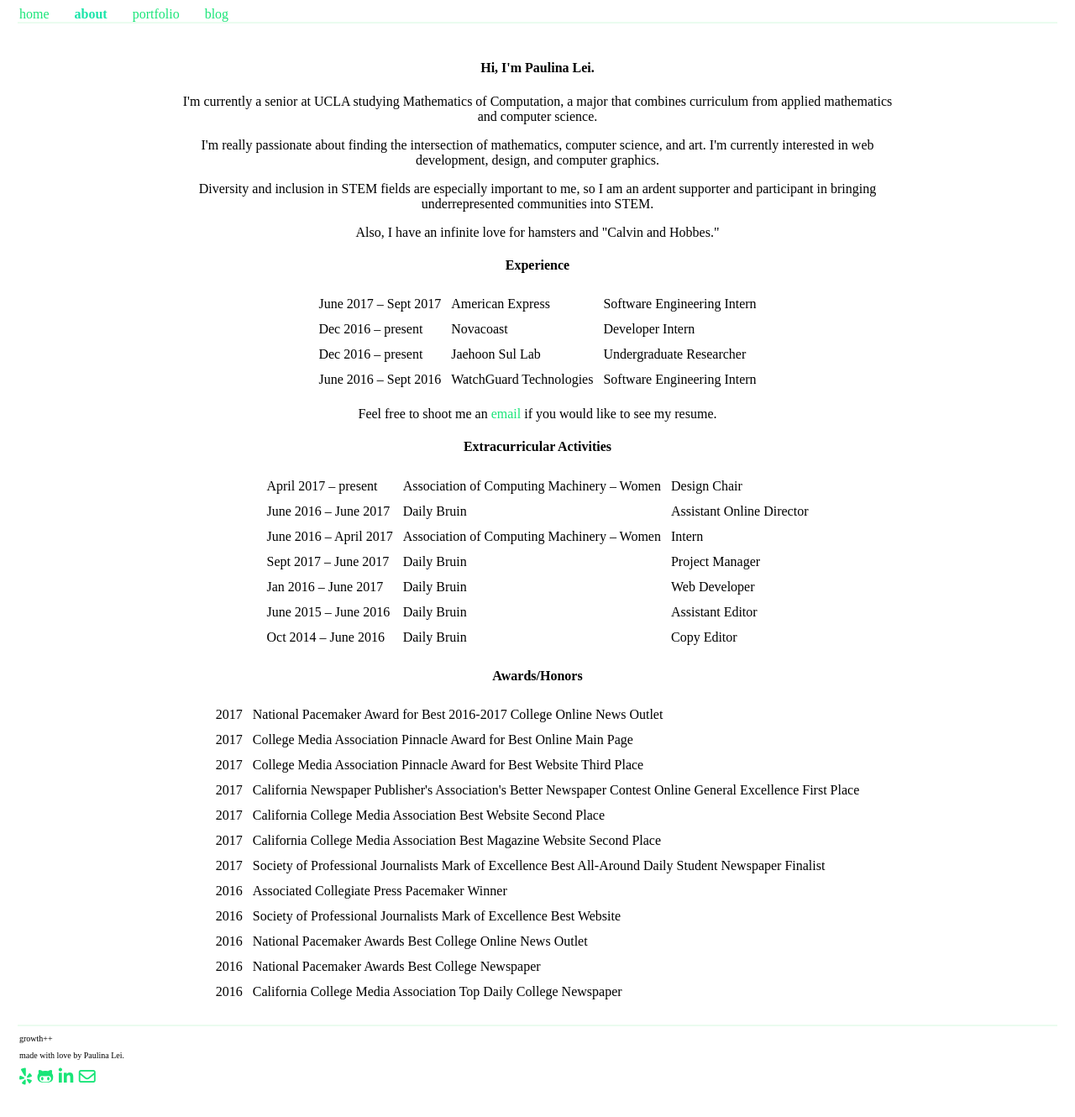
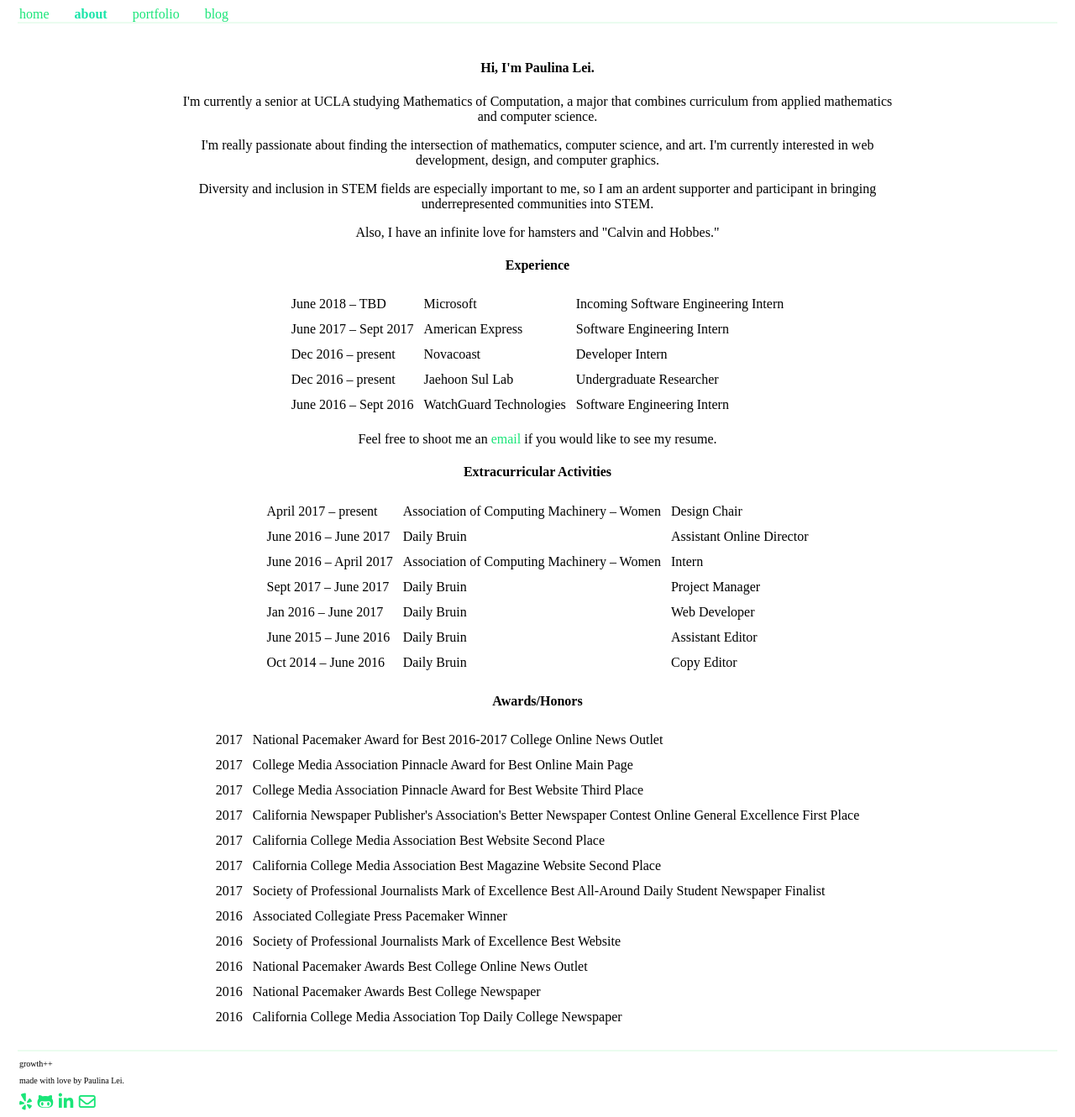
Before and after one commit to paulinalei/yoyo, a Jekyll site: the page built from _pages/02__about.md, in a window 1280 px wide. Shown: the whole page at 84% size. Built offline with Jekyll 4.4.1, drawn with Linux system fonts in a browser that asks for light colours; nearby versions of some CDN libraries; some web fonts are replaced; before the commit the page ends 1300 px from its top, so only the background shows below that.

Commit message:
update about me

```diff
--- a/_pages/02__about.md
+++ b/_pages/02__about.md
@@ -15,6 +15,11 @@ permalink: /about/
 <div class="about-activities">
     <h4>Experience</h4>
     <table class="table-experience">
+        <tr>
+            <td>June 2018 &ndash; TBD</td>
+            <td>Microsoft</td>
+            <td>Incoming Software Engineering Intern</td>
+        </tr>
         <tr>
             <td>June 2017 &ndash; Sept 2017</td>
             <td>American Express</td>
```
